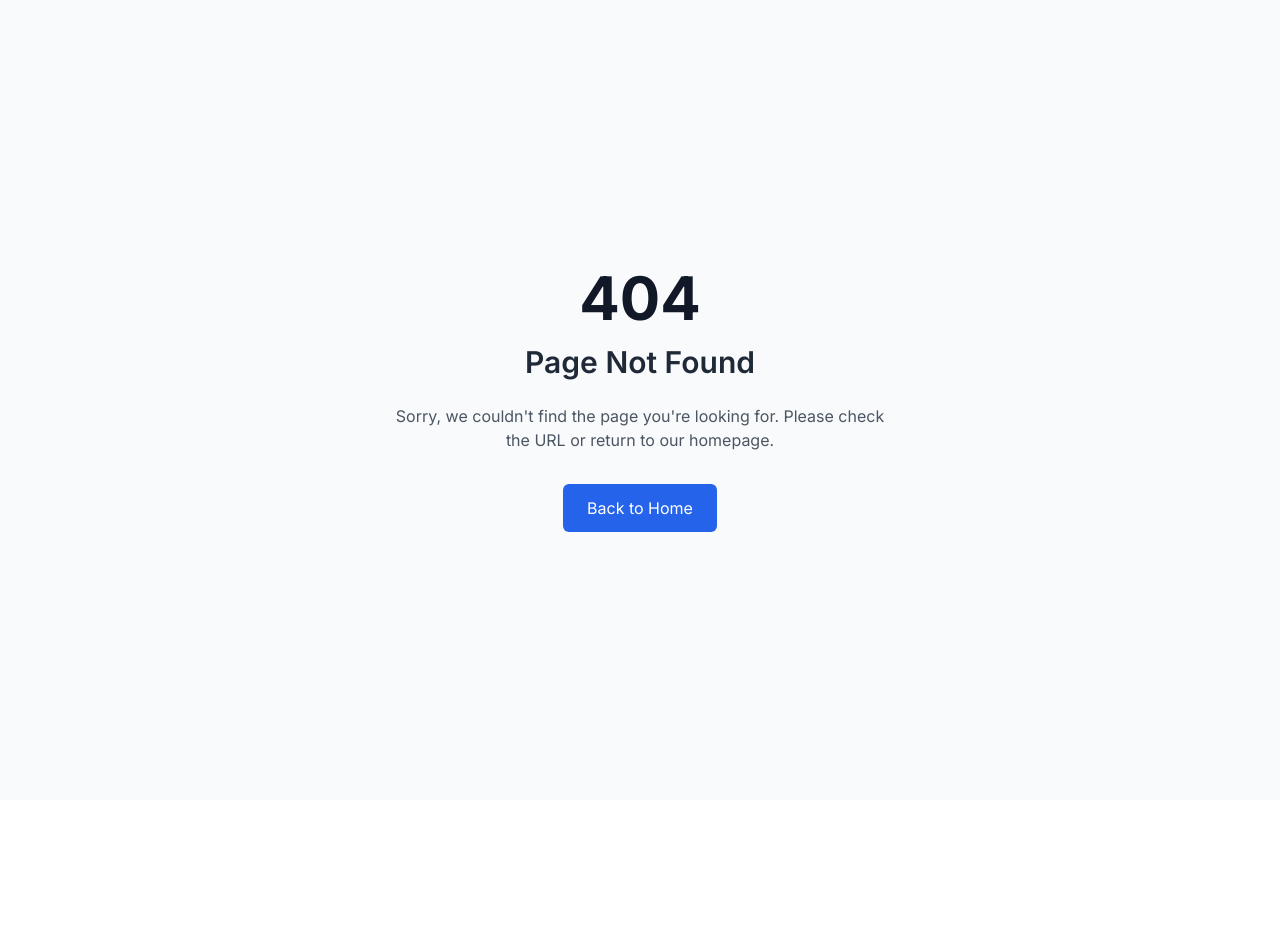
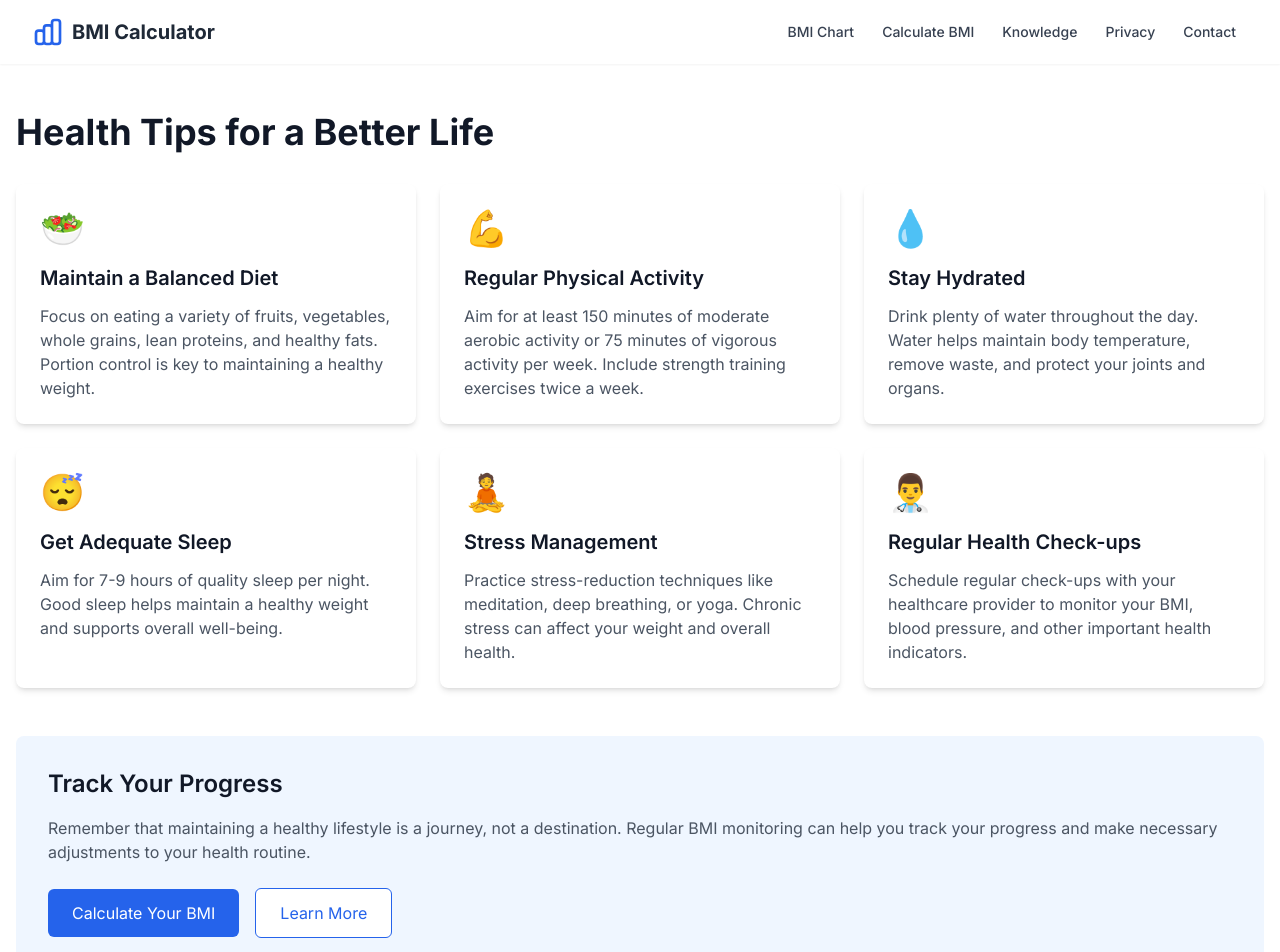
Before and after one commit to JamesCoder1688/baccalculator, a Next.js app: page /health-tips in a window 1280 px wide. Before the commit this address had no page. Shown: the top 952 px of the page. Before the commit the page ends 800 px from the top, so only its background shows below. Built offline with nearby package versions, Linux system fonts and the light colour scheme.

Commit message:
Add Health Tips page and update sitemap with all pages

```diff
--- /dev/null
+++ b/src/app/health-tips/page.tsx
@@ -0,0 +1,82 @@
+import React from 'react'
+import Header from '@/components/Header'
+import Footer from '@/components/Footer'
+
+export default function HealthTips() {
+  const tips = [
+    {
+      title: "Maintain a Balanced Diet",
+      description: "Focus on eating a variety of fruits, vegetables, whole grains, lean proteins, and healthy fats. Portion control is key to maintaining a healthy weight.",
+      icon: "🥗"
+    },
+    {
+      title: "Regular Physical Activity",
+      description: "Aim for at least 150 minutes of moderate aerobic activity or 75 minutes of vigorous activity per week. Include strength training exercises twice a week.",
+      icon: "💪"
+    },
+    {
+      title: "Stay Hydrated",
+      description: "Drink plenty of water throughout the day. Water helps maintain body temperature, remove waste, and protect your joints and organs.",
+      icon: "💧"
+    },
+    {
+      title: "Get Adequate Sleep",
+      description: "Aim for 7-9 hours of quality sleep per night. Good sleep helps maintain a healthy weight and supports overall well-being.",
+      icon: "😴"
+    },
+    {
+      title: "Stress Management",
+      description: "Practice stress-reduction techniques like meditation, deep breathing, or yoga. Chronic stress can affect your weight and overall health.",
+      icon: "🧘"
+    },
+    {
+      title: "Regular Health Check-ups",
+      description: "Schedule regular check-ups with your healthcare provider to monitor your BMI, blood pressure, and other important health indicators.",
+      icon: "👨‍⚕️"
+    }
+  ]
+
+  return (
+    <div>
+      <Header />
+      <main className="max-w-7xl mx-auto px-4 py-12">
+        <h1 className="text-4xl font-bold text-gray-900 mb-8">Health Tips for a Better Life</h1>
+
+        <div className="grid grid-cols-1 md:grid-cols-2 lg:grid-cols-3 gap-6">
+          {tips.map((tip, index) => (
+            <div
+              key={index}
+              className="bg-white p-6 rounded-lg shadow-md hover:shadow-lg transition-shadow duration-200"
+            >
+              <div className="text-4xl mb-4">{tip.icon}</div>
+              <h2 className="text-xl font-semibold text-gray-900 mb-3">{tip.title}</h2>
+              <p className="text-gray-600">{tip.description}</p>
+            </div>
+          ))}
+        </div>
+
+        <div className="mt-12 bg-blue-50 p-8 rounded-lg">
+          <h2 className="text-2xl font-semibold text-gray-900 mb-4">Track Your Progress</h2>
+          <p className="text-gray-600 mb-6">
+            Remember that maintaining a healthy lifestyle is a journey, not a destination. Regular BMI monitoring can help you track your progress and make necessary adjustments to your health routine.
+          </p>
+          <div className="space-x-4">
+            <a
+              href="/"
+              className="inline-block bg-blue-600 text-white px-6 py-3 rounded-md hover:bg-blue-700 transition-colors duration-200"
+            >
+              Calculate Your BMI
+            </a>
+            <a
+              href="/knowledge-center"
+              className="inline-block bg-white text-blue-600 px-6 py-3 rounded-md border border-blue-600 hover:bg-blue-50 transition-colors duration-200"
+            >
+              Learn More
+            </a>
+          </div>
+        </div>
+      </main>
+      <Footer />
+    </div>
+  )
+}
--- a/src/app/sitemap.ts
+++ b/src/app/sitemap.ts
@@ -61,6 +61,30 @@ export default function sitemap(): MetadataRoute.Sitemap {
       lastModified: new Date(),
       changeFrequency: 'monthly',
       priority: 0.5,
+    },
+    {
+      url: 'https://www.bmi-calculator.co/faq',
+      lastModified: new Date(),
+      changeFrequency: 'monthly',
+      priority: 0.7,
+    },
+    {
+      url: 'https://www.bmi-calculator.co/health-tips',
+      lastModified: new Date(),
+      changeFrequency: 'weekly',
+      priority: 0.8,
+    },
+    {
+      url: 'https://www.bmi-calculator.co/terms',
+      lastModified: new Date(),
+      changeFrequency: 'monthly',
+      priority: 0.5,
+    },
+    {
+      url: 'https://www.bmi-calculator.co/site-map',
+      lastModified: new Date(),
+      changeFrequency: 'monthly',
+      priority: 0.4,
     }
   ]
 }
```
